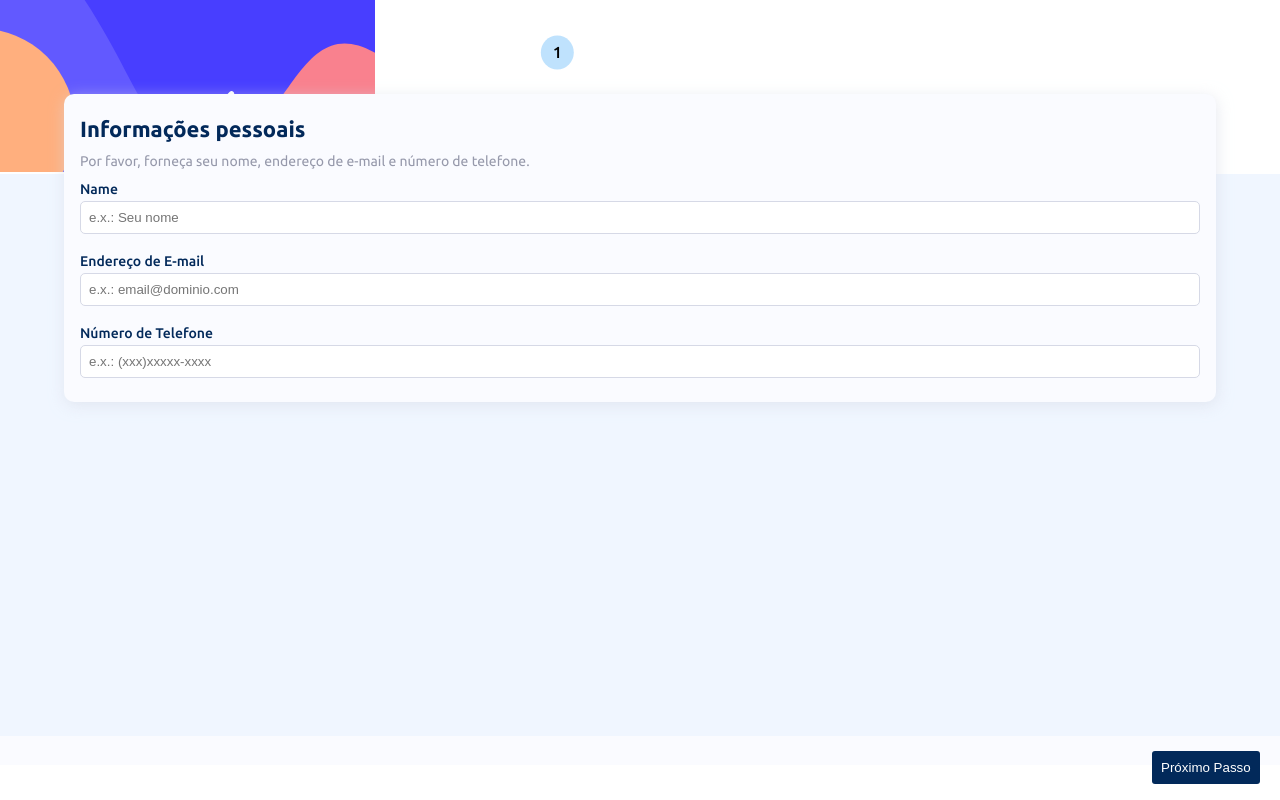
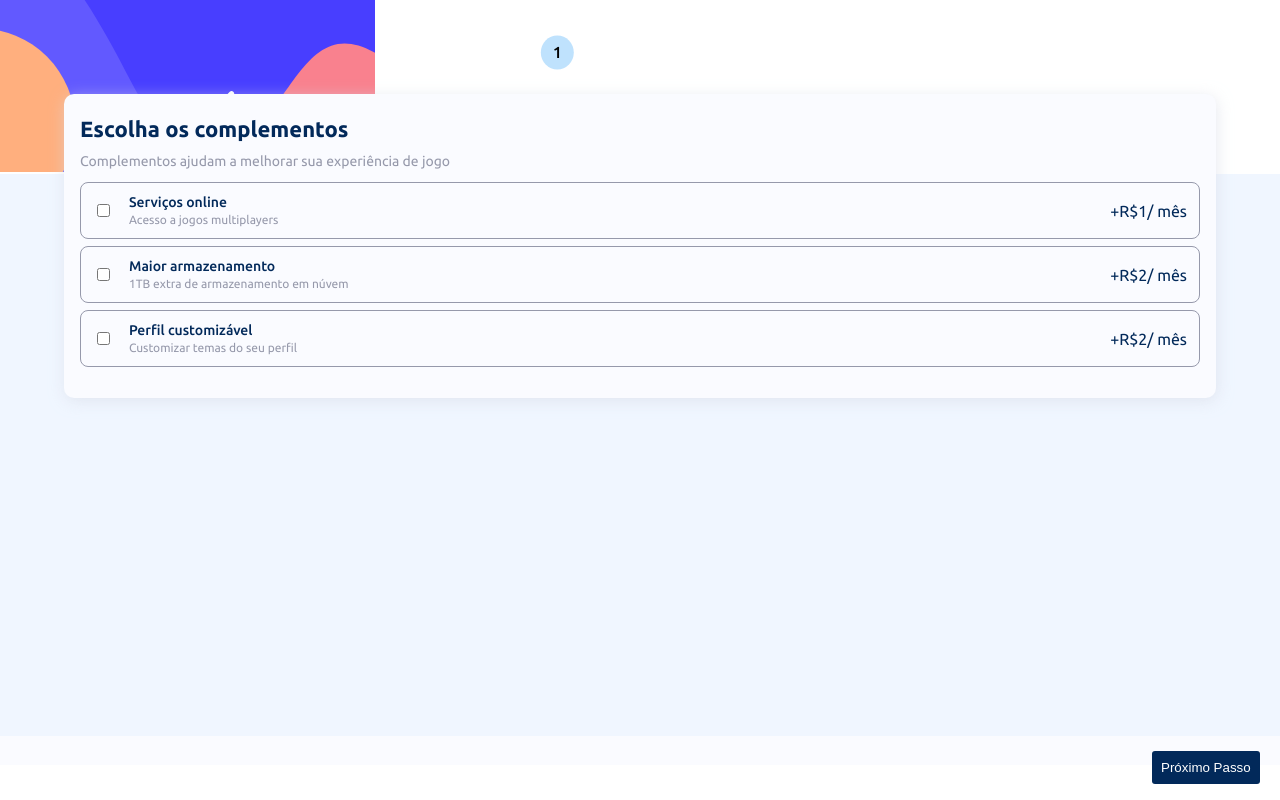
Before and after one commit to MathGPereira/Formul-rio-Multi-step, a plain HTML site: page index.html in a window 1280 px wide. Drawn offline with Linux system fonts and the light colour scheme.

Commit message:
Construção do último formulário e refatorando os estilos de grid já criados para o formulário 2

```diff
--- /dev/null
+++ b/assets/css/principal/formularios/formularioTipoTres.css
@@ -0,0 +1,13 @@
+.conteudo__secao {
+    grid-template-columns: auto 1fr auto;
+    grid-template-rows: repeat(2, auto);
+}
+
+.secao__checkbox {
+    grid-row: 1/3;
+}
+
+.secao__preco-tempo {
+    grid-column: 3/4;
+    grid-row: 1/3;
+}
--- a/assets/css/principal/principal.css
+++ b/assets/css/principal/principal.css
@@ -1,5 +1,6 @@
 @import url("./formularios/formularioTipoUm.css");
 @import url("./formularios/formularioTipoDois.css");
+@import url("./formularios/formularioTipoTres.css");
 
 .principal {
     background-color: var(--cor-fundo-padrao-principal);
--- a/index.html
+++ b/index.html
@@ -50,7 +50,7 @@
 			</ul>
 		</header>
 		<main class="principal">
-			<form action method autocomplete="on" id="formulario" class="principal__formulario">
+			<!-- <form action method autocomplete="on" id="formulario" class="principal__formulario">
                 <fieldset class="formulario__conteudo">
                     <legend class="conteudo__titulo">Informações pessoais</legend>
                     <p class="conteudo__descricao">
@@ -62,6 +62,41 @@
                     <input type="email" name="email" id="email" class="conteudo__entrada" required placeholder="e.x.: email@dominio.com" pattern="[a-z0-9!#$%&*+/=?^_`{|}~-]+(?:\.[a-z0-9!#$%&*+/=?^_`{|}~-]+)*@(?:[a-z0-9](?:[a-z0-9-]*[a-z0-9])?\.)+[a-z0-9](?:[a-z0-9-]*[a-z0-9])?">
                     <label for="numero" class="conteudo__rotulo">Número de Telefone</label>
                     <input type="text" name="numero" id="numero" class="conteudo__entrada" maxlength="15" minlength="15" required placeholder="e.x.: (xxx)xxxxx-xxxx" pattern="\(\d{3}\)\d{5}-\d{4}">
+                </fieldset>
+            </form> -->
+			<form action="#" method="POST" autocomplete="on" id="formulario" class="principal__formulario">
+                <fieldset class="formulario__conteudo" data-form='formulario'>
+                    <legend class="conteudo__titulo">Escolha os complementos</legend>
+                    <p class="conteudo__descricao">
+                        Complementos ajudam a melhorar sua experiência de jogo
+                    </p>
+                    <section class="conteudo__secao" data-secao='secao'>
+                        <input type="checkbox" id="servico__online" class="secao__checkbox">
+                        <label for="servico__online" class="conteudo__rotulo">Serviços online</label>
+                        <p class="secao__descricao">Acesso a jogos multiplayers</p>
+						<p class="secao__preco-tempo">
+							+R$<span class="descricao__preco" data-preco='videogame'>1</span>/
+							<span class="descricao__tempo" data-tempo-secao>mês</span>
+						</p>
+                    </section>
+					<section class="conteudo__secao" data-secao='secao'>
+                        <input type="checkbox" id="armazenamento" class="secao__checkbox">
+                        <label for="armazenamento" class="conteudo__rotulo">Maior armazenamento</label>
+                        <p class="secao__descricao">1TB extra de armazenamento em núvem</p>
+						<p class="secao__preco-tempo">
+							+R$<span class="descricao__preco" data-preco='videogame'>2</span>/
+							<span class="descricao__tempo" data-tempo-secao>mês</span>
+						</p>
+                    </section>
+					<section class="conteudo__secao" data-secao='secao'>
+                        <input type="checkbox" id="perfil" class="secao__checkbox">
+                        <label for="perfil" class="conteudo__rotulo">Perfil customizável</label>
+                        <p class="secao__descricao">Customizar temas do seu perfil</p>
+						<p class="secao__preco-tempo">
+							+R$<span class="descricao__preco" data-preco='videogame'>2</span>/
+							<span class="descricao__tempo" data-tempo-secao>mês</span>
+						</p>
+                    </section>
                 </fieldset>
             </form>
 		</main>
@@ -85,7 +120,7 @@ Add-ons
 Step 4
 Summary
 
-Pick add-ons
+
 Add-ons help enhance your gaming experience.
 
 Online service
```
